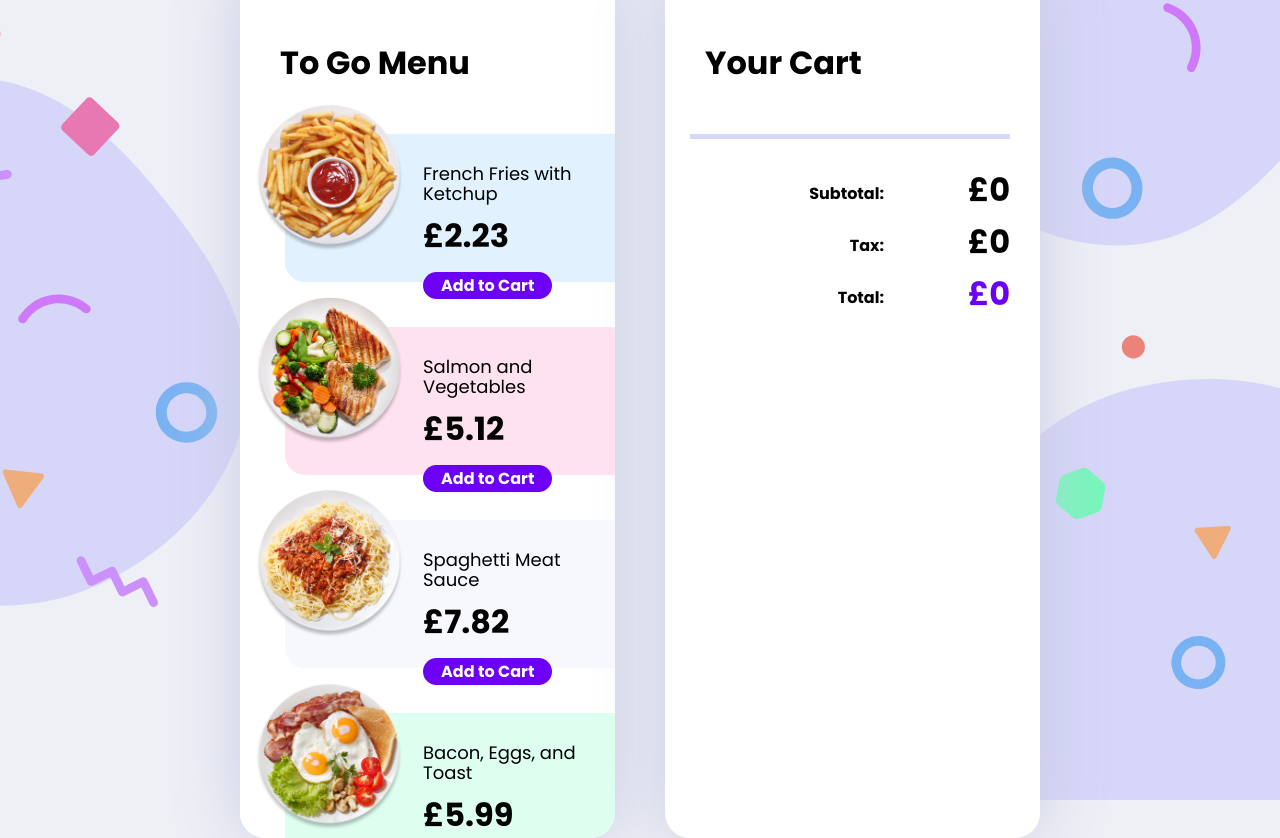
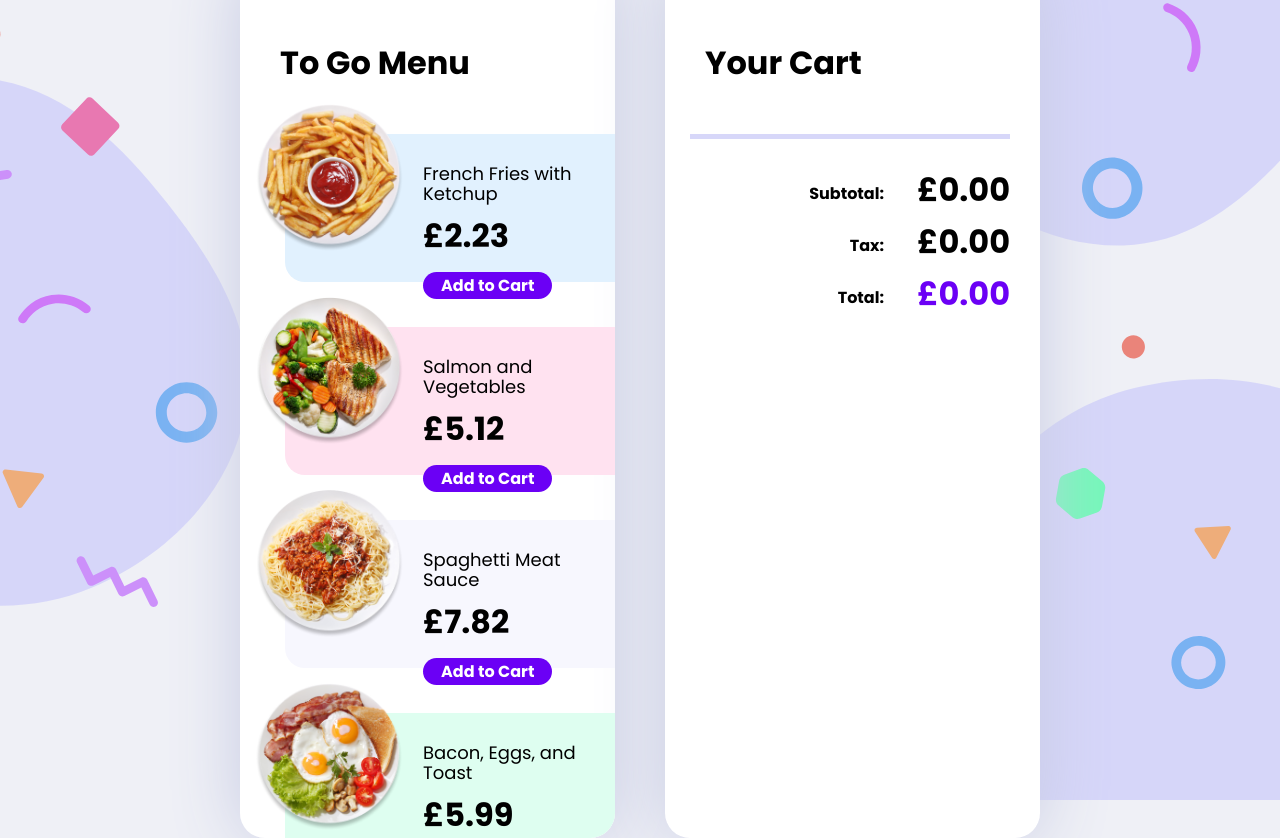
Before and after one commit to Elwood-P/advent-of-js-project2, a React (Vite) app: page / in a window 1280 px wide. Built offline with nearby package versions, Linux system fonts and the light colour scheme.

Commit message:
Fix currency rounding

```diff
--- a/src/components/Cart/CartItem.jsx
+++ b/src/components/Cart/CartItem.jsx
@@ -14,7 +14,7 @@ function CartItem({ cartItem }) {
       </div>
       <div className="content">
         <p className="menu-item">{name}</p>
-        <p className="price">£{price / 100}</p>
+        <p className="price">£{(price / 100).toFixed(2)}</p>
       </div>
       <div className="quantity__wrapper">
         <button
--- a/src/components/Cart/CartTotals.jsx
+++ b/src/components/Cart/CartTotals.jsx
@@ -5,22 +5,22 @@ function CartTotals() {
   const { cart } = useContext(CartContext);
 
   const subTotal = cart.length ? cart.reduce((runningTotal, cartItem) => runningTotal + cartItem.price * cartItem.count, 0) : 0;
-  const tax = Math.round(subTotal * 0.2);
+  const tax = subTotal * 0.2;
   const total = subTotal + tax;
 
   return (
     <div className="totals">
       <div className="line-item">
         <div className="label">Subtotal:</div>
-        <div className="amount price subtotal">£{subTotal / 100}</div>
+        <div className="amount price subtotal">£{(subTotal / 100).toFixed(2)}</div>
       </div>
       <div className="line-item">
         <div className="label">Tax:</div>
-        <div className="amount price tax">£{tax / 100}</div>
+        <div className="amount price tax">£{(tax / 100).toFixed(2)}</div>
       </div>
       <div className="line-item total">
         <div className="label">Total:</div>
-        <div className="amount price total">£{total / 100}</div>
+        <div className="amount price total">£{(total / 100).toFixed(2)}</div>
       </div>
     </div>
   );
```
